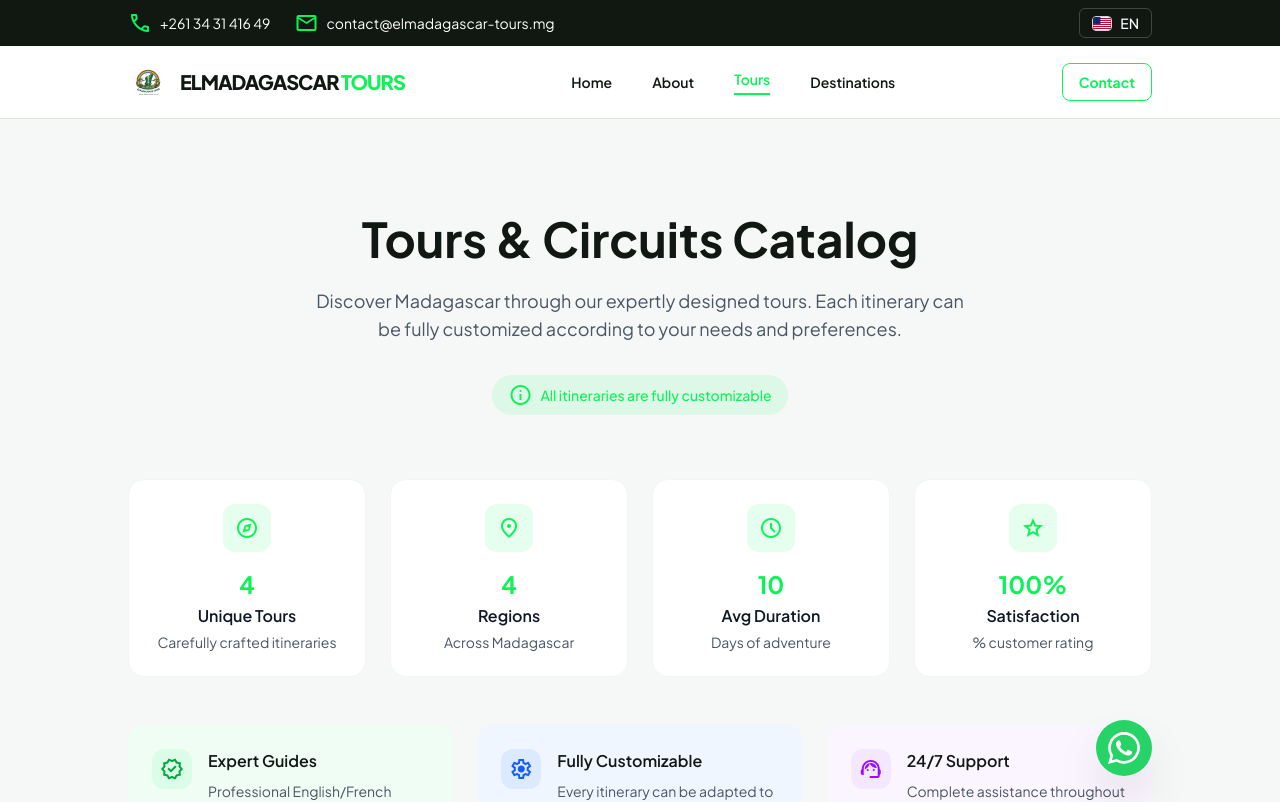
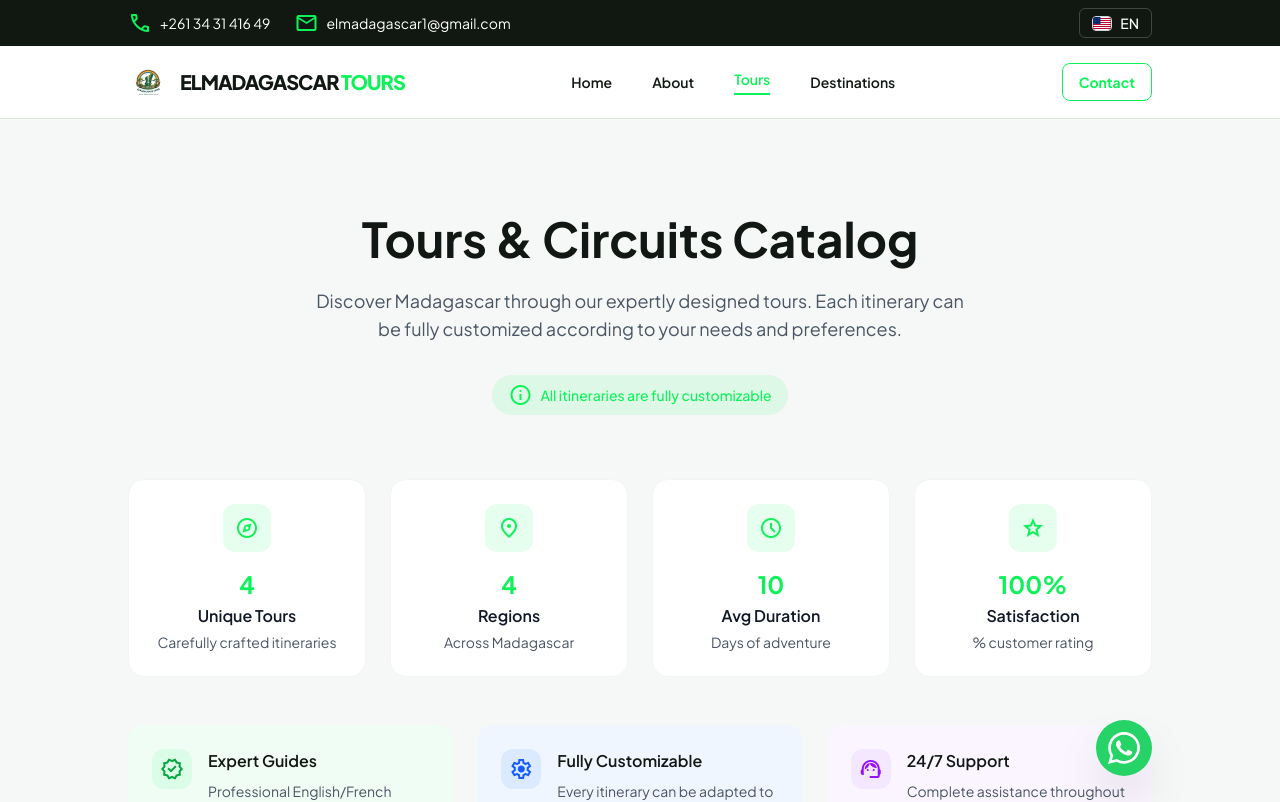
Before and after one commit to Francois-dital/app.tourisme, a Next.js app: page /tours in a window 1280 px wide. Shown: the top 802 px of the page. Built offline with nearby package versions, Linux system fonts and the light colour scheme.

Commit message:
refactoring view contact

```diff
--- a/components/feature/contact/ContactSidebar.tsx
+++ b/components/feature/contact/ContactSidebar.tsx
@@ -9,11 +9,11 @@ export default function ContactSidebar() {
   const { t } = useTranslation()
 
   const contactInfo = [
-    {
-      icon: 'location_on',
-      title: t('contact.info.office'),
-      content: t('contact.info.officeAddress')
-    },
+    // {
+    //   icon: 'location_on',
+    //   title: t('contact.info.office'),
+    //   content: t('contact.info.officeAddress')
+    // },
     {
       icon: 'call',
       title: t('contact.info.callUs'),
@@ -76,7 +76,7 @@ export default function ContactSidebar() {
         </div>
       </ScrollAnimation>
 
-      <ScrollAnimation animation="card" delay={300}>
+      {/* <ScrollAnimation animation="card" delay={300}>
         <div className="bg-white dark:bg-background-dark rounded-xl shadow-sm border border-gray-100 dark:border-white/10 p-2 overflow-hidden">
           <div className="h-[300px] w-full rounded-lg overflow-hidden relative">
             <iframe
@@ -91,7 +91,7 @@ export default function ContactSidebar() {
             </div>
           </div>
         </div>
-      </ScrollAnimation>
+      </ScrollAnimation> */}
 
       <ScrollAnimation animation="scale" delay={400}>
         <div className="bg-primary/5 rounded-xl p-6 border border-primary/20">
--- a/components/layout/FooterApp.tsx
+++ b/components/layout/FooterApp.tsx
@@ -91,14 +91,14 @@ export default function FooterApp() {
             <div>
               <h5 className="text-lg font-bold mb-6">{t('contact.info.address')}</h5>
               <ul className="flex flex-col gap-4 text-gray-400 text-sm">
-                <li>
+                {/* <li>
                   <ScrollAnimation animation="slide-right" delay={250}>
                     <div className="flex items-center gap-3">
                       <Icon name="location_on" className="text-primary" />
                       <span>IVH 45 Bis Ankorondrano, Antananarivo, Madagascar</span>
                     </div>
                   </ScrollAnimation>
-                </li>
+                </li> */}
                 <li>
                   <ScrollAnimation animation="slide-right" delay={300}>
                     <div className="flex items-center gap-3">
@@ -111,7 +111,7 @@ export default function FooterApp() {
                   <ScrollAnimation animation="slide-right" delay={350}>
                     <div className="flex items-center gap-3">
                       <Icon name="alternate_email" className="text-primary" />
-                      <span>contact@elmadagascar-tours.mg</span>
+                      <span>elmadagascar1@gmail.com</span>
                     </div>
                   </ScrollAnimation>
                 </li>
--- a/components/layout/HeaderApp.tsx
+++ b/components/layout/HeaderApp.tsx
@@ -40,7 +40,7 @@ export default function HeaderApp() {
           </div>
           <div className="hidden md:flex items-center gap-2 hover:scale-105 transition-transform">
             <Icon name="mail" className="text-primary" />
-            <span>contact@elmadagascar-tours.mg</span>
+            <span>elmadagascar1@gmail.com</span>
           </div>
         </div>
         <div className="flex items-center gap-4">
--- a/data/translations/en.json
+++ b/data/translations/en.json
@@ -510,9 +510,9 @@
       "office": "Antsirabe Office",
       "officeAddress": "IVH 45 Bis Ankorondrano,\nAntananarivo, Madagascar",
       "callUs": "Call Us Direct",
-      "callNumbers": "+261 34 31 416 49\n+261 20 44 555 66",
+      "callNumbers": "+261 34 31 416 49",
       "emailSupport": "Email Support",
-      "emailAddress": "contact@elmadagascar-tours.mg",
+      "emailAddress": "elmadagascar1@gmail.com",
       "whatsapp": "WhatsApp",
       "callAgent": "Call Agent",
       "certified": "Certified Local Guide",
--- a/data/translations/fr.json
+++ b/data/translations/fr.json
@@ -510,9 +510,9 @@
       "office": "Bureau d'Antsirabe",
       "officeAddress": "IVH 45 Bis Ankorondrano,\nAntananarivo, Madagascar",
       "callUs": "Appelez-nous Directement",
-      "callNumbers": "+261 34 31 416 49\n+261 20 44 555 66",
+      "callNumbers": "+261 34 31 416 49",
       "emailSupport": "Support Email",
-      "emailAddress": "contact@elmadagascar-tours.mg",
+      "emailAddress": "elmadagascar1@gmail.com",
       "whatsapp": "WhatsApp",
       "callAgent": "Appeler l'Agent",
       "certified": "Guide Local Certifié",
```
